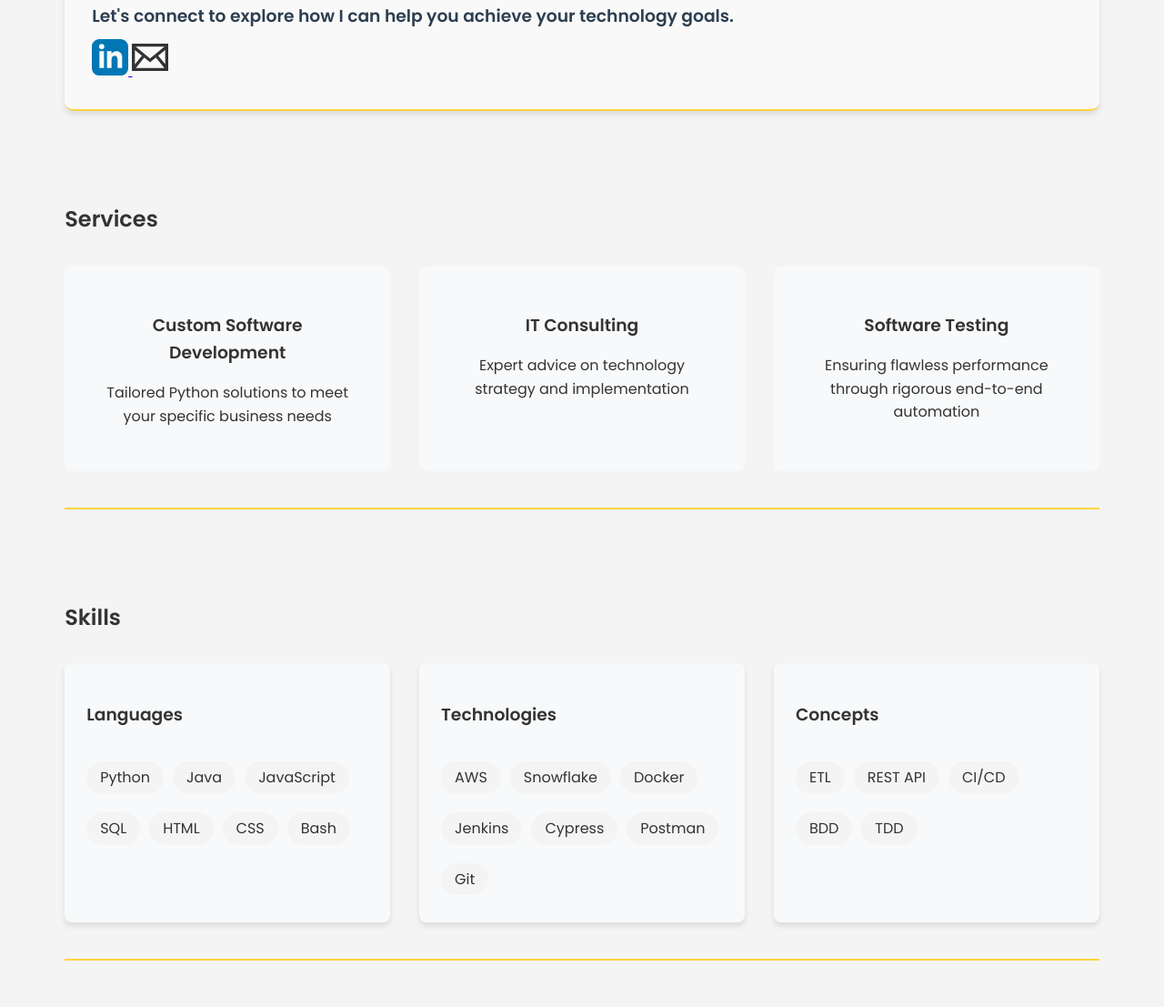
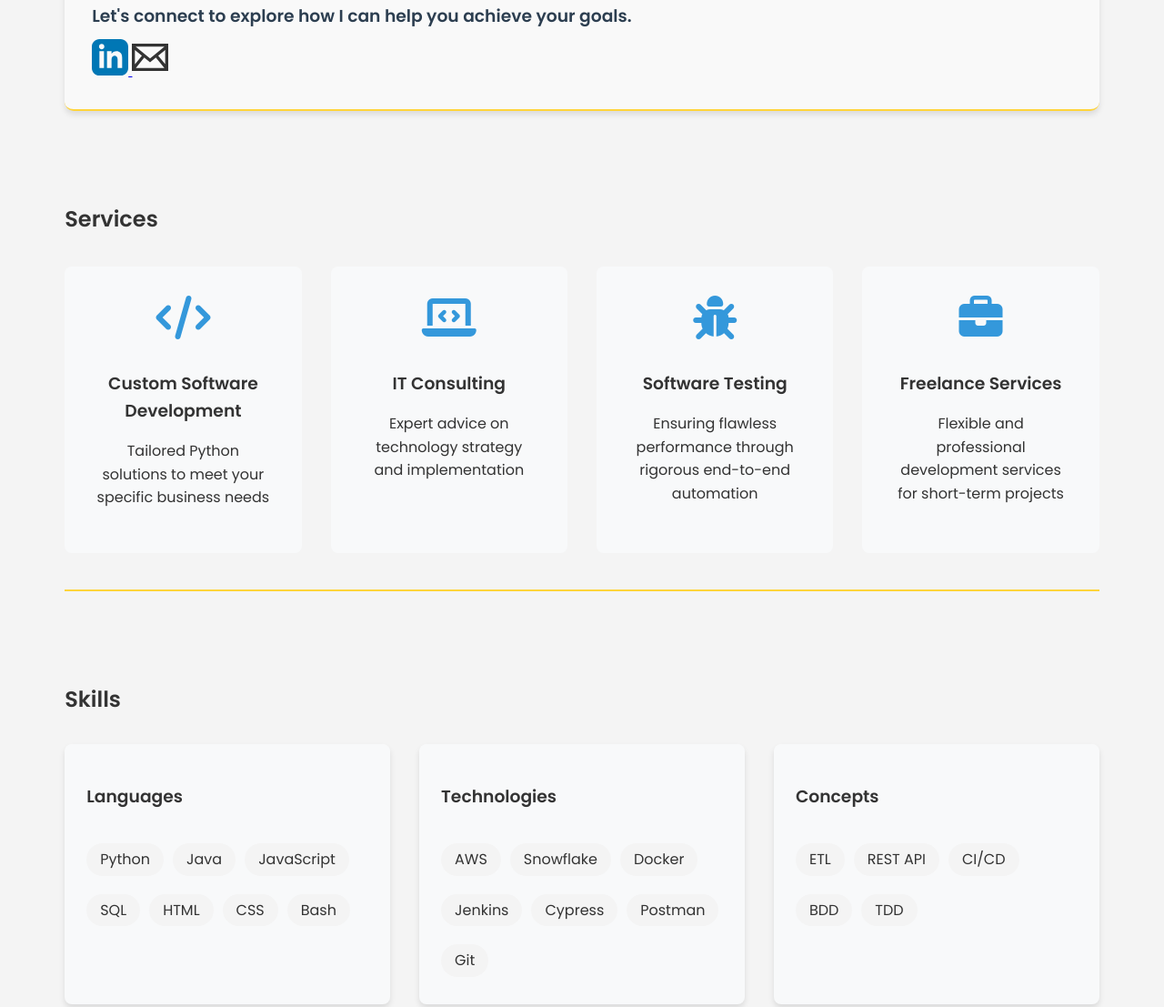
Before and after one commit to dzaja123/dzaja123.github.io, a plain HTML site: page index.html in a window 1280 px wide. Shown: the part 911-2018 px from the top of the page at 91% size. Drawn offline with nearby package versions, Linux system fonts and the light colour scheme; animation ran at ten frames a second.

Commit message:
Updated overall look, and optimized code

```diff
--- a/css/styles.css
+++ b/css/styles.css
@@ -1,3 +1,4 @@
+/* Import Google Fonts */
 @import url('https://fonts.googleapis.com/css2?family=Poppins:wght@300;400;600&display=swap');
 
 :root {
@@ -5,10 +6,11 @@
     --secondary-color: #2c3e50;
     --text-color: #333;
     --bg-color: #f4f4f4;
-    --header-height: 70px; /* Slightly increased header height */
+    --header-height: 70px;
     --python-yellow: #FFD43B;
 }
 
+/* Global Styles */
 body {
     font-family: 'Poppins', sans-serif;
     line-height: 1.6;
@@ -20,13 +22,14 @@ body {
     width: 90%;
     max-width: 1200px;
     margin: 0 auto;
-    padding-top: calc(var(--header-height) + 20px); /* Add padding to account for the fixed header */
+    padding-top: calc(var(--header-height) + 20px);
 }
 
 main {
-    padding-top: var(--header-height); /* This ensures the main content starts below the header */
+    padding-top: var(--header-height);
 }
 
+/* Header Styles */
 .main-header {
     background-color: var(--secondary-color);
     box-shadow: 0 2px 10px rgba(0,0,0,0.1);
@@ -47,6 +50,7 @@ main {
     padding: 0 2rem;
 }
 
+/* Logo Styles */
 .logo {
     display: flex;
     flex-direction: column;
@@ -76,6 +80,7 @@ main {
     color: #fff;
 }
 
+/* Navigation Styles */
 .nav-links {
     display: flex;
     list-style: none;
@@ -115,6 +120,7 @@ main {
     color: var(--primary-color);
 }
 
+/* Burger Menu Styles */
 .burger {
     display: none;
     cursor: pointer;
@@ -128,6 +134,7 @@ main {
     transition: all 0.3s ease;
 }
 
+/* Responsive Navigation */
 @media screen and (max-width: 768px) {
     .nav-links {
         position: fixed;
@@ -186,6 +193,7 @@ main {
     box-shadow: 0 2px 10px rgba(0,0,0,0.1);
 }
 
+/* Particles Background */
 #particles-js {
     position: fixed;
     width: 100%;
@@ -244,6 +252,7 @@ main {
     margin-bottom: 0;
 }
 
+/* Footer */
 footer {
     background-color: var(--primary-color);
     color: white;
@@ -252,6 +261,7 @@ footer {
     margin-top: 40px;
 }
 
+/* Services Section */
 .services {
     display: flex;
     justify-content: space-around;
@@ -387,18 +397,6 @@ footer {
     color: var(--text-color);
 }
 
-/* .skill-bar {
-    background-color: #e9ecef;
-    margin-top: 5px;
-    height: 10px;
-} */
-
-/* .skill-level {
-    height: 100%;
-    background-color: var(--python-yellow);
-    border-radius: 5px;
-} */
-
 section {
     border-bottom: 2px solid var(--python-yellow);
     padding-bottom: 40px;
@@ -509,3 +507,42 @@ button[type="submit"]:hover {
 .email-icon:hover svg {
     fill: #EA4335;
 }
+
+/* General Section Styles */
+section {
+    border-bottom: 2px solid var(--python-yellow);
+    padding-bottom: 40px;
+    margin-bottom: 40px;
+    padding-top: 40px;
+    opacity: 0;
+    transform: translateY(20px);
+    transition: opacity 0.5s ease, transform 0.5s ease;
+}
+
+section.visible {
+    opacity: 1;
+    transform: translateY(0);
+}
+
+/* Animations */
+@keyframes move {
+    0% {
+        transform: translate(0, 0);
+    }
+    100% {
+        transform: translate(var(--moveX), var(--moveY));
+    }
+}
+
+/* Media Queries */
+@media (max-width: 768px) {
+    .service-item {
+        flex-basis: calc(50% - 20px);
+    }
+}
+
+@media (max-width: 480px) {
+    .service-item {
+        flex-basis: 100%;
+    }
+}
--- a/index.html
+++ b/index.html
@@ -5,6 +5,7 @@
     <meta name="viewport" content="width=device-width, initial-scale=1.0">
     <title>Python Developer & IT Consultant</title>
     <link rel="stylesheet" href="css/styles.css">
+    <link rel="stylesheet" href="https://cdnjs.cloudflare.com/ajax/libs/font-awesome/6.4.0/css/all.min.css">
 </head>
 <body>
     <div id="particles-js"></div>
@@ -47,7 +48,7 @@
             <h3>Approach and Commitment</h3>
             <p>In today's competitive business environment, creative solutions that fit your budget are crucial. I maintain transparency in my processes and deliverables from day one, ensuring you understand and engage with every step of the development journey. My primary focus is on enhancing your business performance and aligning technology solutions with your strategic goals.</p>
 
-            <h3>Let's connect to explore how I can help you achieve your technology goals.</h3>
+            <h3>Let's connect to explore how I can help you achieve your goals.</h3>
             <div class="connect-options">
                 <a href="https://www.linkedin.com/in/nikola-dzajevic/" target="_blank" rel="noopener noreferrer" aria-label="Visit Nikola Džajević's LinkedIn profile" class="connect-button linkedin-icon">
                     <svg xmlns="http://www.w3.org/2000/svg" width="40" height="40" viewBox="0 0 24 24" fill="#0077B5">
@@ -80,6 +81,11 @@
                     <h3>Software Testing</h3>
                     <p>Ensuring flawless performance through rigorous end-to-end automation</p>
                 </div>
+                <div class="service-card">
+                    <i class="fas fa-briefcase"></i>
+                    <h3>Freelance Services</h3>
+                    <p>Flexible and professional development services for short-term projects</p>
+                </div>
             </div>
         </section>
 
@@ -89,35 +95,35 @@
                 <div class="skill-category">
                     <h3>Languages</h3>
                     <ul class="skills-list">
-                        <li><span class="skill-name">Python</span><div class="skill-bar"><div class="skill-level" data-width="95%"></div></div></li>
-                        <li><span class="skill-name">Java</span><div class="skill-bar"><div class="skill-level" data-width="85%"></div></div></li>
-                        <li><span class="skill-name">JavaScript</span><div class="skill-bar"><div class="skill-level" data-width="80%"></div></div></li>
-                        <li><span class="skill-name">SQL</span><div class="skill-bar"><div class="skill-level" data-width="90%"></div></div></li>
-                        <li><span class="skill-name">HTML</span><div class="skill-bar"><div class="skill-level" data-width="80%"></div></div></li>
-                        <li><span class="skill-name">CSS</span><div class="skill-bar"><div class="skill-level" data-width="90%"></div></div></li>
-                        <li><span class="skill-name">Bash</span><div class="skill-bar"><div class="skill-level" data-width="90%"></div></div></li>
+                        <li>Python</li>
+                        <li>Java</li>
+                        <li>JavaScript</li>
+                        <li>SQL</li>
+                        <li>HTML</li>
+                        <li>CSS</li>
+                        <li>Bash</li>
                     </ul>
                 </div>
                 <div class="skill-category">
                     <h3>Technologies</h3>
                     <ul class="skills-list">
-                        <li><span class="skill-name">AWS</span><div class="skill-bar"><div class="skill-level" data-width="85%"></div></div></li>
-                        <li><span class="skill-name">Snowflake</span><div class="skill-bar"><div class="skill-level" data-width="80%"></div></div></li>
-                        <li><span class="skill-name">Docker</span><div class="skill-bar"><div class="skill-level" data-width="75%"></div></div></li>
-                        <li><span class="skill-name">Jenkins</span><div class="skill-bar"><div class="skill-level" data-width="85%"></div></div></li>
-                        <li><span class="skill-name">Cypress</span><div class="skill-bar"><div class="skill-level" data-width="80%"></div></div></li>
-                        <li><span class="skill-name">Postman</span><div class="skill-bar"><div class="skill-level" data-width="90%"></div></div></li>
-                        <li><span class="skill-name">Git</span><div class="skill-bar"><div class="skill-level" data-width="88%"></div></div></li>
+                        <li>AWS</li>
+                        <li>Snowflake</li>
+                        <li>Docker</li>
+                        <li>Jenkins</li>
+                        <li>Cypress</li>
+                        <li>Postman</li>
+                        <li>Git</li>
                     </ul>
                 </div>
                 <div class="skill-category">
                     <h3>Concepts</h3>
                     <ul class="skills-list">
-                        <li><span class="skill-name">ETL</span><div class="skill-bar"><div class="skill-level" data-width="90%"></div></div></li>
-                        <li><span class="skill-name">REST API</span><div class="skill-bar"><div class="skill-level" data-width="85%"></div></div></li>
-                        <li><span class="skill-name">CI/CD</span><div class="skill-bar"><div class="skill-level" data-width="80%"></div></div></li>
-                        <li><span class="skill-name">BDD</span><div class="skill-bar"><div class="skill-level" data-width="85%"></div></div></li>
-                        <li><span class="skill-name">TDD</span><div class="skill-bar"><div class="skill-level" data-width="85%"></div></div></li>
+                        <li>ETL</li>
+                        <li>REST API</li>
+                        <li>CI/CD</li>
+                        <li>BDD</li>
+                        <li>TDD</li>
                     </ul>
                 </div>
             </div>
--- a/js/script.js
+++ b/js/script.js
@@ -206,4 +206,10 @@ document.addEventListener('DOMContentLoaded', () => {
         const header = document.querySelector('.main-header');
         header.classList.toggle('scrolled', window.scrollY > 0);
     });
+
+    // Set width of skill levels
+    const skillLevels = document.querySelectorAll('.skill-level');
+    skillLevels.forEach(level => {
+        level.style.width = level.getAttribute('style').split(':')[1].trim();
+    });
 });
```
